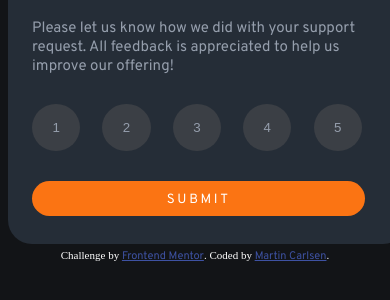
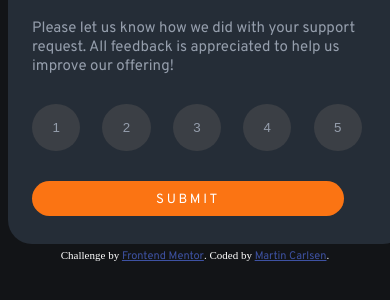
Before and after one commit to MartinC02/interactive-rating-component, a plain HTML site: page index.html in a window 390 px wide. Shown: the part 148-448 px from the top of the page. Drawn offline with Linux system fonts and the light colour scheme.

Commit message:
Update stylesheet.css

```diff
--- a/stylesheet.css
+++ b/stylesheet.css
@@ -107,4 +107,7 @@ button {
     .box-rating {
         width:90vw;
     }
+    .submit-button {
+        width: 80vw;
+    }
 }
```
